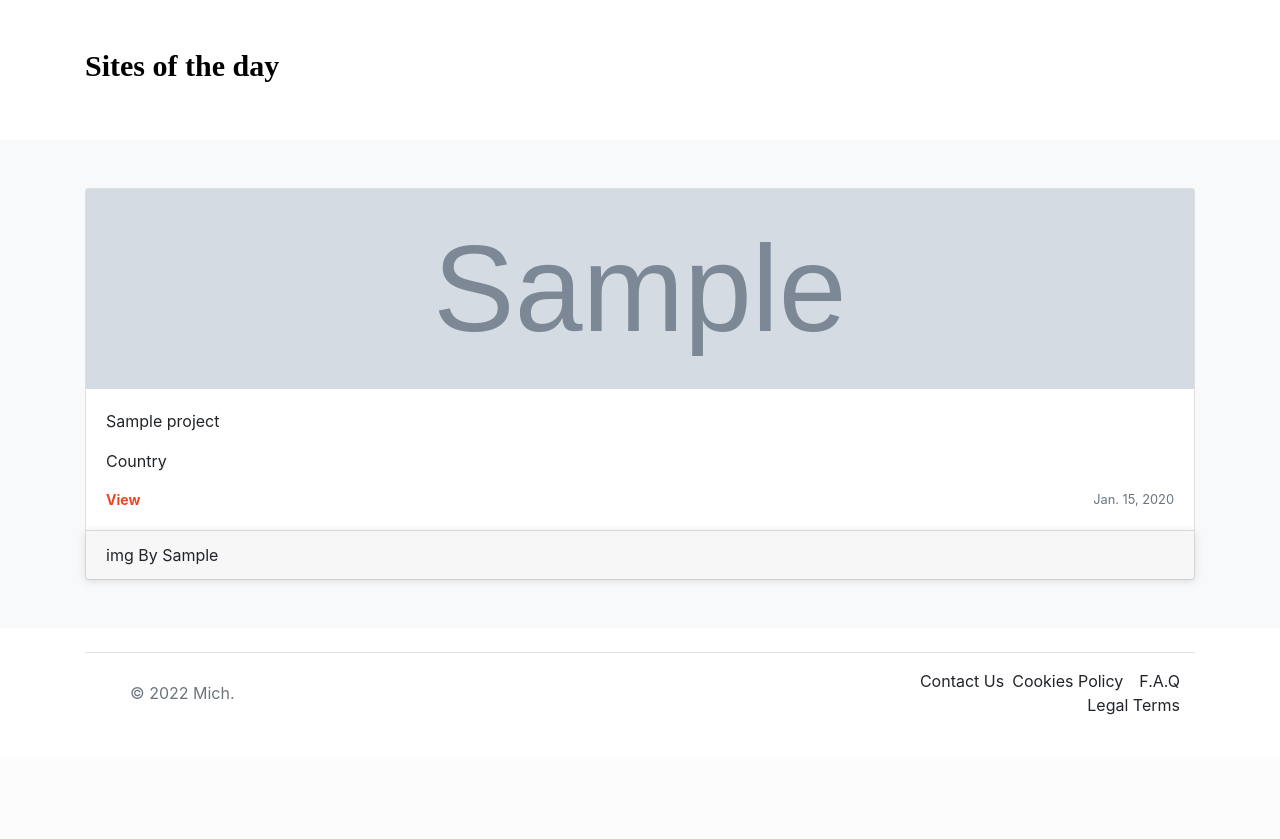
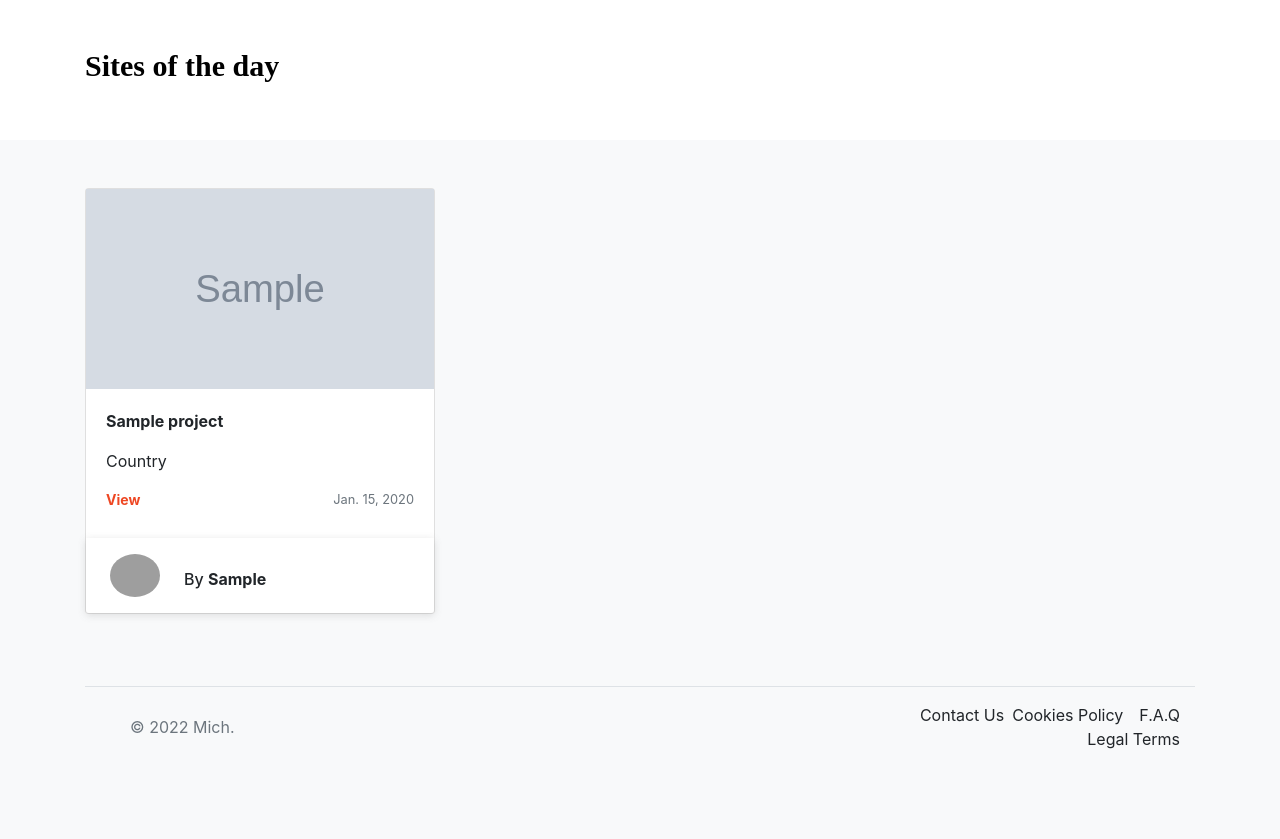
Before and after one commit to AtienoObwanda/Mich., a Django app: template app/templates/projects/project_list.html in a window 1280 px wide. Shown: the part 793-1632 px from the top of the page. Before the commit the page ends 1508 px from the top, so only its background shows below. Run offline with Django 3.2, Linux system fonts and the light colour scheme; the template is opened without the code that fills it: most values are stand-ins (such as "Sample title", 1, 10 or a date in 2020); grey boxes marked "Sample" are stand-in pictures; some libraries are stand-ins or nearby versions; grey boxes are pictures that could not be loaded.

Commit message:
styling project cards

```diff
--- a/app/templates/projects/project_list.html
+++ b/app/templates/projects/project_list.html
@@ -121,35 +121,54 @@
 
             <div class="row row-cols-1 row-cols-sm-2 row-cols-md-3 g-3">
               {% for project in projects %}
-              <div class="col">
+              <div class="col-4 mb-5">
                 <div class="card shadow-sm">
                   <a href="{% url 'projectDetail' project.pk %}" style="text-decoration: none;">
                     <img src="{{project.projectImage.url}}" class="img-responsive" alt="..."  style="width:100%; height:200px;" >
                   </a>
                   <div class="card-body">
-                    <p class="card-text">{{project.projectName}}</p>
+                    <p class="card-text"><strong>{{project.projectName}}</strong></p>
                     <p class="card-text">Country</p>
 
                     <div class="d-flex justify-content-between align-items-center">
                       <div class="btn-group">
                         <small class="hideHover" > <a href="{% url 'projectDetail' project.pk %}" style="text-decoration: none; color: #ee4723; font-size: 14px; font-weight: bold">View</a></small>
-                        <!-- <button type="button" class="btn btn-sm btn-outline-secondary">View</button>
-                        <button type="button" class="btn btn-sm btn-outline-secondary">Edit</button> -->
                       </div>
                       <small class="text-muted">{{project.uploadDate|date}}</small>
                     </div>
                   </div>
-                  <div class="card-footer" style="box-shadow: rgba(99, 99, 99, 0.2) 0px 2px 8px 0px;">
-                    img By {{project.projectOwner}}
-                  </div>
+                  <!--Author-->
+                  <div class="d-flex flex-row mt-2 pt-3 pb-3" style="box-shadow: rgba(99, 99, 99, 0.2) 0px 2px 8px 0px;">
+
+                    <img src="https://i.imgur.com/rvQ3LAt.jpg" width="50" class="rounded-circle  ml-4">
+
+                    <h6 class=" ml-4 mt-3">By <strong>{{project.projectOwner}}</strong></h6>
+
+                       <!-- <span class="days-ago">2 days ago</span> -->
+
+                </div>
+                <!--End Of Autho-->
 
                 </div>
               </div>
+
               {% endfor %}
 
               </div>
+
+
+
+
+
+
+
+
+
+
+
+
               </div>
-              </div>
+              <!-- </div> -->
 
 
 
```
